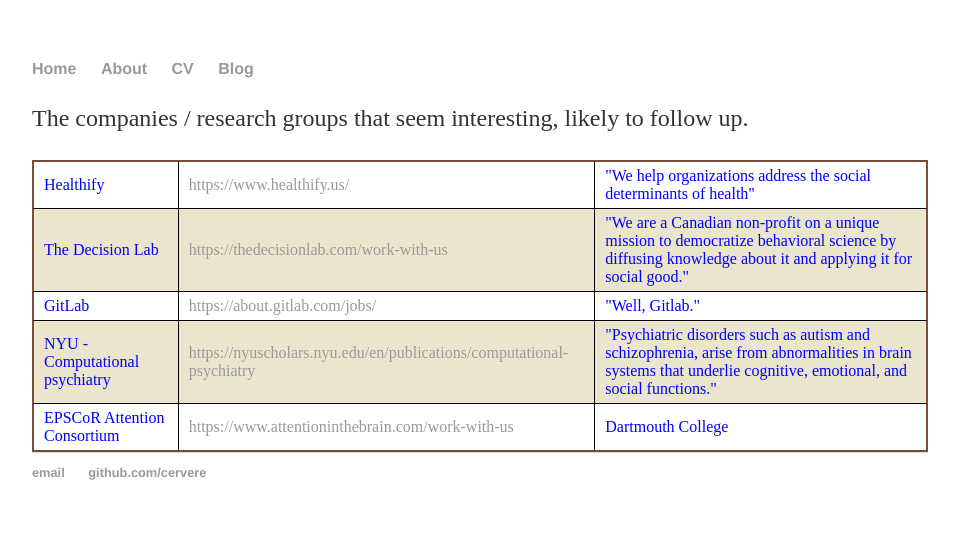
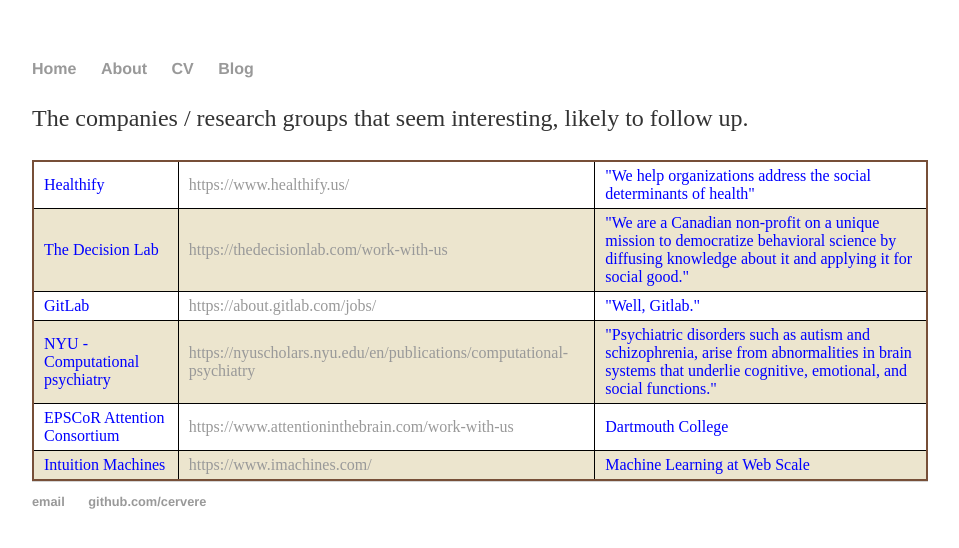
Before and after one commit to cervere/cervere.github.io, a Jekyll site: the page built from _posts/2020-04-06-companies.md, in a window 1280 px wide. Shown: the top 548 px of the page, without its empty margins (160-1119 px from the left). Built offline with Jekyll 4.4.1, drawn with Linux system fonts in a browser that asks for light colours.

Commit message:
Update 2020-04-06-companies.md

```diff
--- a/_posts/2020-04-06-companies.md
+++ b/_posts/2020-04-06-companies.md
@@ -48,5 +48,10 @@
   <td><a href="https://www.attentioninthebrain.com/work-with-us"> https://www.attentioninthebrain.com/work-with-us </a> </td>
   <td>Dartmouth College</td>
 </tr>
+<tr>
+  <td>Intuition Machines</td>
+  <td><a href="https://www.imachines.com/"> https://www.imachines.com/ </a> </td>
+  <td>Machine Learning at Web Scale</td>
+</tr>
 
 </table>
```
